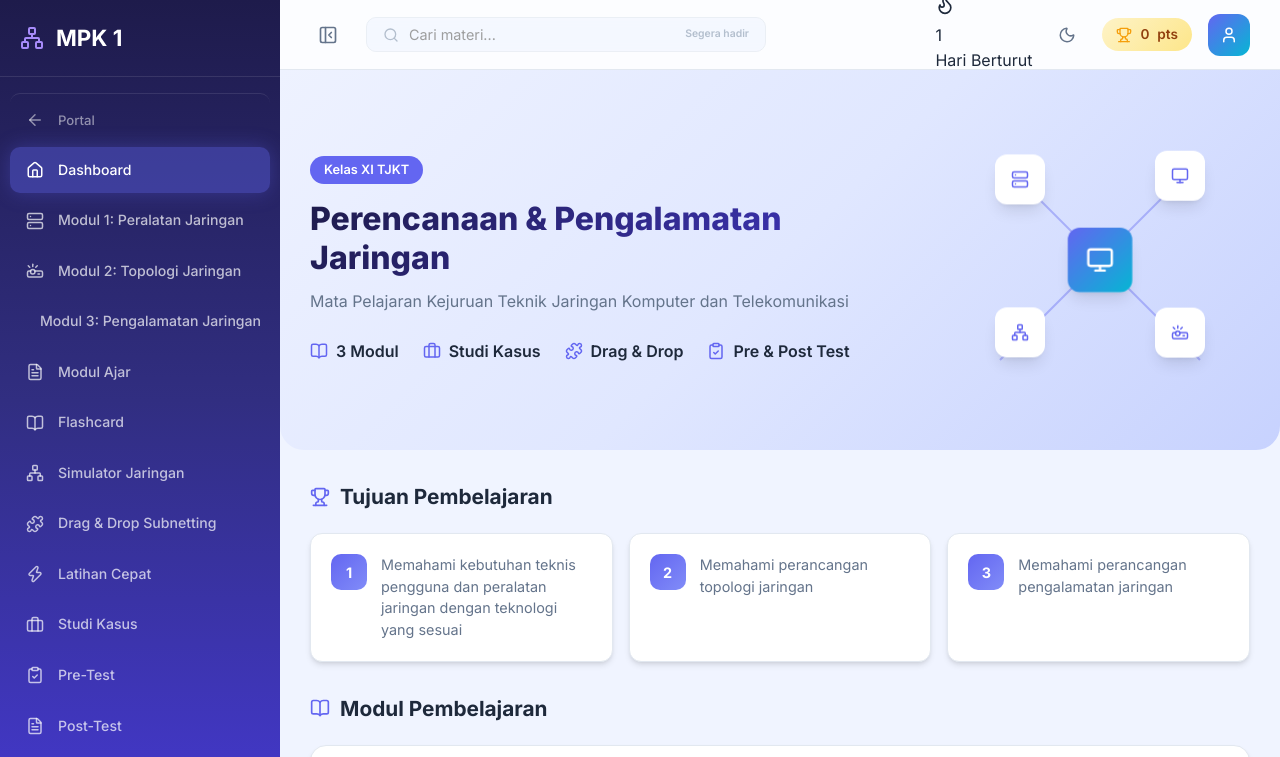
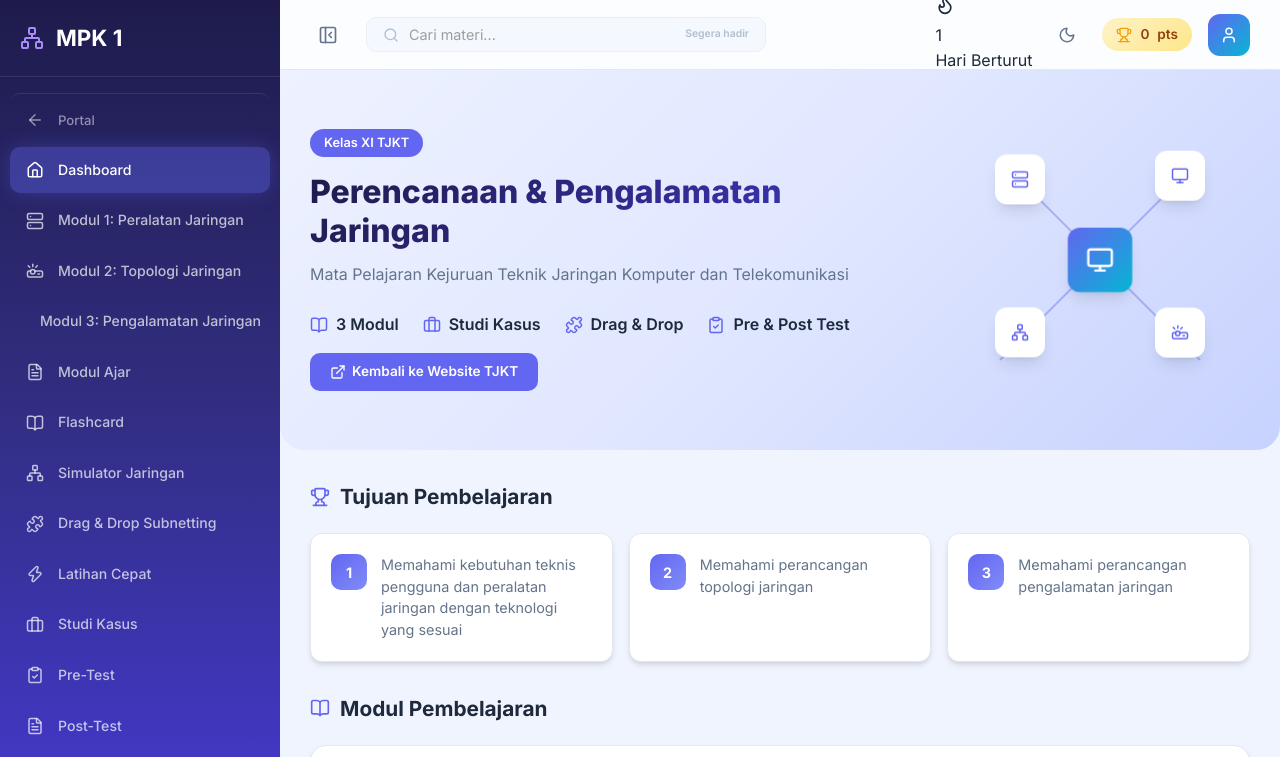
Before and after one commit to mulyadi66/media-pembelajaran-jarkom, a React (Vite) app: page /mpk1 in a window 1280 px wide. Shown: the top 757 px of the page. Built offline with nearby package versions, Linux system fonts and the light colour scheme.

Commit message:
Dashboard: tambah tombol Kembali ke Website TJKT

```diff
--- a/src/App.css
+++ b/src/App.css
@@ -251,6 +251,8 @@ a { text-decoration: none; color: inherit; }
 .hero-stats { display: flex; gap: 24px; flex-wrap: wrap; }
 .hero-stats .stat { display: flex; align-items: center; gap: 8px; font-weight: 600; color: var(--text); }
 .hero-stats .stat svg { color: var(--primary); }
+.hero-back-btn { display: inline-flex; align-items: center; gap: 6px; margin-top: 16px; padding: 8px 20px; background: var(--primary); color: white; border-radius: 10px; font-size: 0.85rem; font-weight: 600; text-decoration: none; transition: all .2s; }
+.hero-back-btn:hover { transform: translateY(-1px); box-shadow: 0 4px 12px rgba(99,102,241,.4); }
 
 .hero-visual { flex-shrink: 0; width: 300px; height: 300px; position: relative; }
 
--- a/src/pages/Dashboard.jsx
+++ b/src/pages/Dashboard.jsx
@@ -1,7 +1,7 @@
 import { Link } from 'react-router-dom';
 import { useApp } from '../context/AppContext';
 import { checkBadges } from '../components/Badges';
-import { Server, Projector, CreditCard, Briefcase, ClipboardCheck, FileText, BarChart3, BookOpen, Trophy, Network, Monitor, Puzzle, Award, BookA, Zap, FileDown } from 'lucide-react';
+import { Server, Projector, CreditCard, Briefcase, ClipboardCheck, FileText, BarChart3, BookOpen, Trophy, Network, Monitor, Puzzle, Award, BookA, Zap, FileDown, ExternalLink } from 'lucide-react';
 
 export default function Dashboard() {
   const { modulesRead, scores, streak } = useApp();
@@ -37,9 +37,12 @@ export default function Dashboard() {
             <div className="stat"><BookOpen size={18} /> <span>3 Modul</span></div>
             <div className="stat"><Briefcase size={18} /> <span>Studi Kasus</span></div>
             <div className="stat"><Puzzle size={18} /> <span>Drag & Drop</span></div>
-            <div className="stat"><ClipboardCheck size={18} /> <span>Pre & Post Test</span></div>
+              <div className="stat"><ClipboardCheck size={18} /> <span>Pre & Post Test</span></div>
+            </div>
+            <a href="https://tjkt.smkn2-kng.sch.id/" className="hero-back-btn">
+              <ExternalLink size={16} /> Kembali ke Website TJKT
+            </a>
           </div>
-        </div>
         <div className="hero-visual">
           <div className="network-animation">
             <div className="node center-node"><Monitor size={28} /></div>
```
Also changed, not shown: tjkt.jpeg (added).
